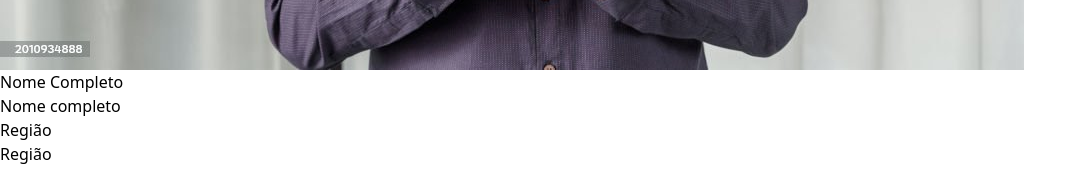
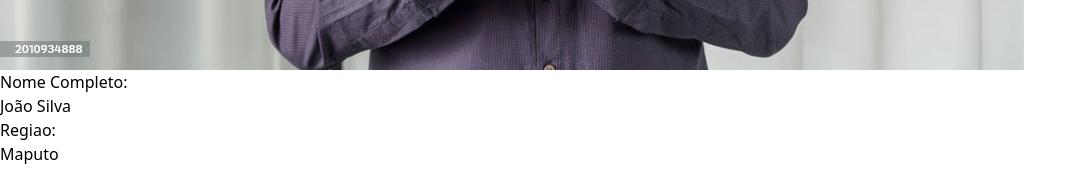
Before and after one commit to DomingosChiconela/Bacissa-FrontEnd, a React (Vite) app: page /profile in a window 1280 px wide. Shown: the part 803-973 px from the top of the page, without its empty margins (0-1087 px from the left). Built offline with nearby package versions, Linux system fonts and the light colour scheme.

Commit message:
modified:update perfil.

```diff
--- a/src/components/perfil/perfil.jsx
+++ b/src/components/perfil/perfil.jsx
@@ -1,34 +1,100 @@
-import { motion } from "framer-motion"
+import { motion } from "framer-motion";
+import { useState } from "react";
 import Img from "../Media/perfil.jpg";
 
 
 
 
 export const Perfil = () => {
+
+  const [isEditing, setIsEditing] = useState(false);
+  const [perfilData, setPerfilData] = useState({
+    nome: 'João Silva',
+    regiao: 'Maputo',
+  });
+
+  const handleEditClick = () => {
+    setIsEditing(true);
+  };
+
+  const handleSave = (novoNome, novaRegiao) => {
+    setPerfilData({ nome: novoNome, regiao: novaRegiao });
+    setIsEditing(false);
+  };
+
+  const handleCancel = () => {
+    setIsEditing(false);
+  };
+
+  const EditForm = () => {
+    const [newNome, setNewNome] = useState(perfilData.nome);
+    const [newRegiao, setNewRegiao] = useState(perfilData.regiao);
+
     return (
-        <motion.div>
-          <div className="">
-            <img src={Img} alt="" className="w-36 h-36 rounded-full mt-36 items-center "/>
-           <div>
-           <label htmlFor="name" className="block text-black ">Nome Completo</label>
-           <div className="flex items-center border border-slate-900 rounded-2xl  w-40 bg-gray-100">
-           <span id="name" className="text-gray-400 font-light text-center text-sm ml-6">Nome completo</span>
+      <div className="flex flex-col gap-4">
+        <h2>Nome Completo:</h2>
+        <input
+          type="text"
+          value={newNome}
+          onChange={(e) => setNewNome(e.target.value)}
+          placeholder="Nome"
+          className="w-80 p-2 border text-center border-gray-300 rounded-lg"
+        />
+        <h2>Regiao:</h2>
+        <input
+          type="text"
+          value={newRegiao}
+          onChange={(e) => setNewRegiao(e.target.value)}
+          placeholder="Regiao"
+          className="w-80 p-2 border text-center border-gray-300 rounded-lg"
+        />
+        <div className="flex gap-4">
+          <button
+            onClick={() => handleSave(newNome, newRegiao)}
+            className="bg-blue-500 text-white text-base w-32 px-1 py-1 rounded-lg hover:bg-lime-400"
+          >
+            Salvar
+          </button>
+          <button
+            onClick={handleCancel}
+            className="bg-pink-400 text-white text-base w-32 px-1 py-1 rounded-lg hover:bg-orange-300"
+          >
+            Cancelar
+          </button>
         </div>
       </div>
-  <div className="relative">
-    <label htmlFor="location" className="block text-black">Região</label>
-    <div className="flex items-center border border-slate-900 rounded-2xl  w-40 bg-gray-100">
-           <span id="location" className="text-gray-400 font-light text-center text-sm ml-6">Região</span>
-  </div>
+    );
+  };
+
+  const PerfilDisplay = () => (
+   <motion.div>
+    <div className="flex flex-col items-center gap-4">
+      <img src={Img} alt="Perfil" className="w-56 h-56 rounded-full object-cover" />
+      <div className="flex flex-col items-center gap-2">
+        <h2>Nome Completo:</h2>
+        <label className="w-72 px-1 py-1 text-lg text-center font-medium text-gray-600 bg-gray-100 rounded-lg border border-slate-400 ">
+          {perfilData.nome}
+        </label>
+        <h2>Regiao:</h2>
+        <label className="w-72 px-1 py-1 text-lg text-center font-medium text-gray-600 bg-gray-100 rounded-lg border-slate-400 border ">
+          {perfilData.regiao}
+        </label>
       </div>
       <button
-    type="submit"
-    className="w-40 bg-cyan-500 text-black text-sm py-1 px-1 rounded-2xl mt-20 hover:bg-green-400 focus:outline-none focus:ring-2 focus:ring-blue-500"
+        onClick={handleEditClick}
+        className="bg-green-500 w-72 text-white px-1 py-1 rounded-lg hover:bg-green-400 hover:shadow-lg transition-shadow  cursor-pointer"
       >
         Editar Informações
       </button>
     </div>
+    </motion.div>
+  );
 
-        </motion.div>
-    )
-}
+  return (
+    <div className="flex flex-col items-center justify-center min-h-screen bg-gray-100">
+      {isEditing ? <EditForm /> : <PerfilDisplay />}
+    </div>
+  );
+};
+
+export default Perfil;
```
Lines whose indentation alone changed are shown as unchanged.
